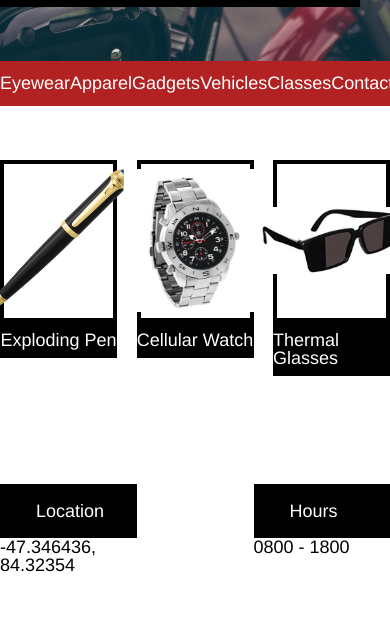
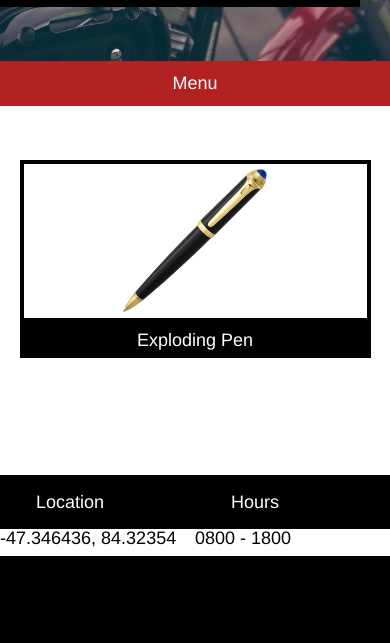
Before and after one commit to sduttonpro/sduttonpro.github.io, a plain HTML site: page SecretAgentSupply/index.html in a window 390 px wide. Shown: the part 440-1083 px from the top of the page. Drawn offline with Linux system fonts and the light colour scheme.

Commit message:
Final Commit - Secret Agent

```diff
--- a/SecretAgentSupply/css/style.css
+++ b/SecretAgentSupply/css/style.css
@@ -124,3 +124,45 @@ footer {
 footer .container {
   padding-top: 2rem;
 }
+.mobile-nav {
+  display: none;
+}
+@media only screen and (max-width: 1024px) {
+  .product {
+    width: 47%;
+  }
+  .product.glasses {
+    display: none;
+  }
+  .info {
+    width: 35%;
+  }
+  nav ul {
+    display: none;
+  }
+  .mobile-nav {
+    display: block;
+    text-align: center;
+  }
+}
+@media only screen and (max-width: 470px) {
+  footer {
+    text-align: center;
+  }
+  .products,
+  .business-info {
+    flex-wrap: wrap;
+  }
+  .product {
+    width: 90%;
+    margin: auto;
+  }
+  .product.watch {
+    display: none;
+  }
+  .info {
+    width: 90%;
+    margin: .5rem auto;
+  }
+
+}
--- a/SecretAgentSupply/index.html
+++ b/SecretAgentSupply/index.html
@@ -34,6 +34,9 @@
         <li>Vehicles</li>
         <li>Classes</li>
         <li>Contact</li>
+      </ul>
+      <ul class="mobile-nav container">
+        <li>Menu</li>
       </ul>
     </nav>
 
```
